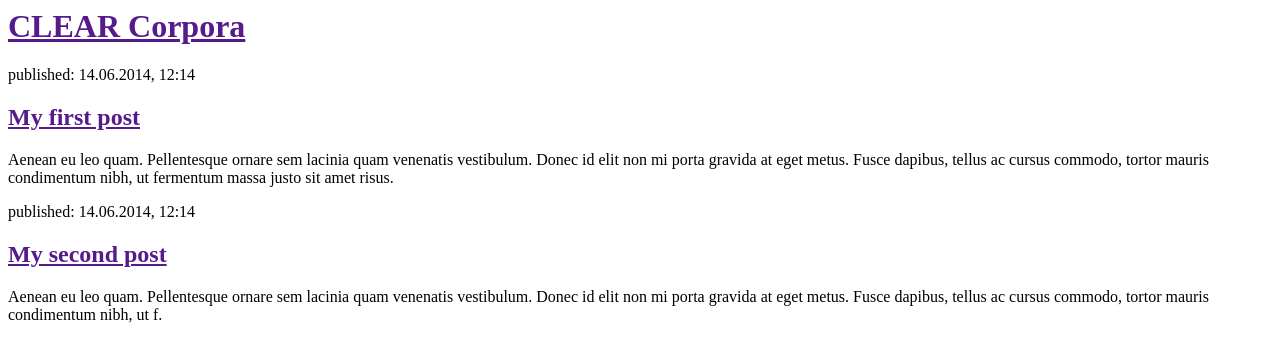
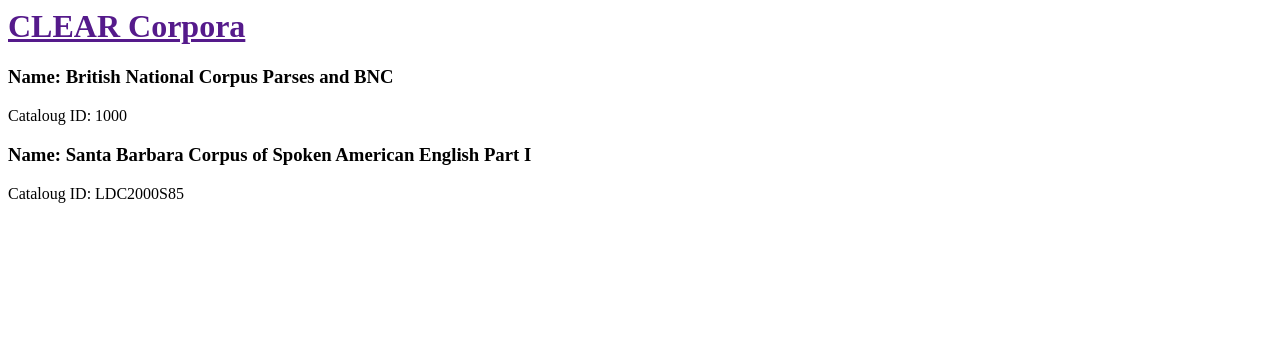
Before and after one commit to ghamzak/clearcorpora, a Django app: page / in a window 1280 px wide. Shown: the top 362 px of the page. Run offline with Django 3.2, Linux system fonts and the light colour scheme; data comes from the database, SQL or seed files in the repository; both versions use the stored data as it was after the commit.

Commit message:
third commit: modified templates to display results of the query from db.

```diff
--- a/corpusbank/templates/corpusbank/post_list.html
+++ b/corpusbank/templates/corpusbank/post_list.html
@@ -7,16 +7,13 @@
             <h1><a href="">CLEAR Corpora</a></h1>
         </div>
 
-        <div>
-            <p>published: 14.06.2014, 12:14</p>
-            <h2><a href="">My first post</a></h2>
-            <p>Aenean eu leo quam. Pellentesque ornare sem lacinia quam venenatis vestibulum. Donec id elit non mi porta gravida at eget metus. Fusce dapibus, tellus ac cursus commodo, tortor mauris condimentum nibh, ut fermentum massa justo sit amet risus.</p>
-        </div>
 
-        <div>
-            <p>published: 14.06.2014, 12:14</p>
-            <h2><a href="">My second post</a></h2>
-            <p>Aenean eu leo quam. Pellentesque ornare sem lacinia quam venenatis vestibulum. Donec id elit non mi porta gravida at eget metus. Fusce dapibus, tellus ac cursus commodo, tortor mauris condimentum nibh, ut f.</p>
-        </div>
+	<div>
+	  {% for i in desired  %}
+	      <h3> Name: {{ i.name  }}  </h3>
+	      <p> Cataloug ID: {{ i.catid  }}  </p>
+	  {% endfor  %}
+	</div>
+
     </body>
 </html>
--- a/corpusbank/views.py
+++ b/corpusbank/views.py
@@ -1,5 +1,7 @@
 from django.shortcuts import render
+from .models import Corpusobject
 
 # Create your views here.
 def post_list(request):
-    return render(request, 'corpusbank/post_list.html', {})
+    desired = Corpusobject.objects.filter(knownloc = True).order_by('catid')
+    return render(request, 'corpusbank/post_list.html', {'desired' : desired})
```
Also changed, not shown: db.sqlite3.
